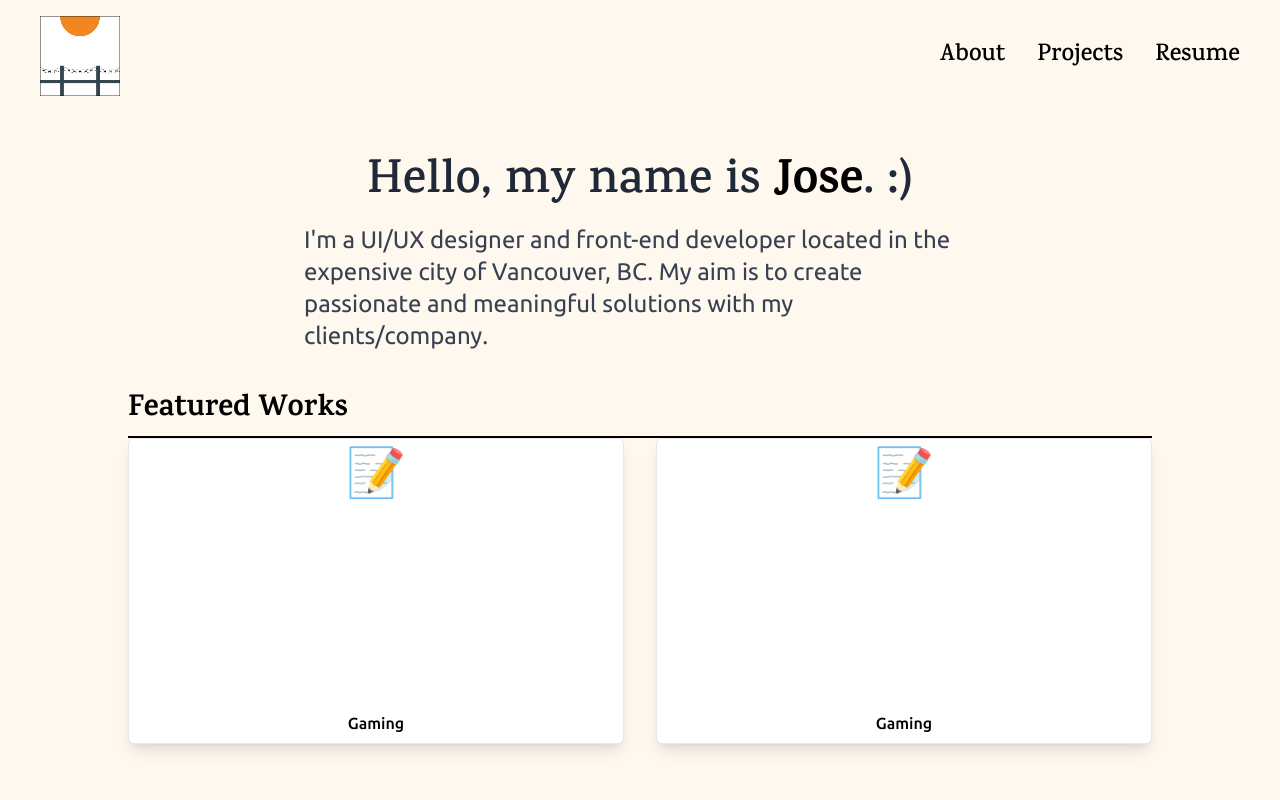
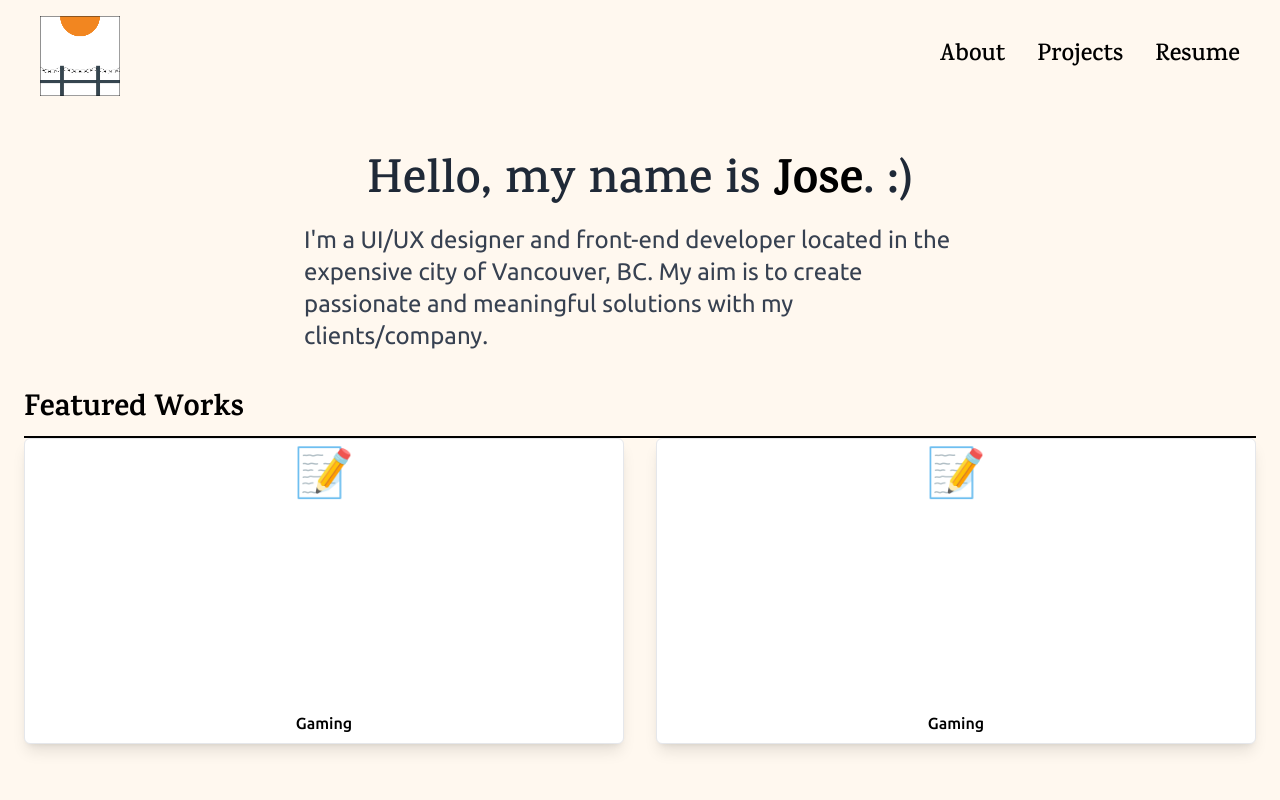
Before and after one commit to jorola0411/PortfolioWebsite, a React (Vite) app in the folder portfolio-website/: page / in a window 1280 px wide. Shown: the top 800 px of the page. Built offline with nearby package versions, Linux system fonts and the light colour scheme.

Commit message:
Update tailwind.config.js

```diff
--- a/portfolio-website/tailwind.config.js
+++ b/portfolio-website/tailwind.config.js
@@ -8,7 +8,10 @@ export default {
     extend: {
       maxWidth: {
         '8xl': '96rem',
-        'md': '40rem'
+        '7xl': '85rem',
+        'md': '40rem',
+        'screen-lg': '88rem',
+
       },
       width: {
         '96': '80rem',
```
